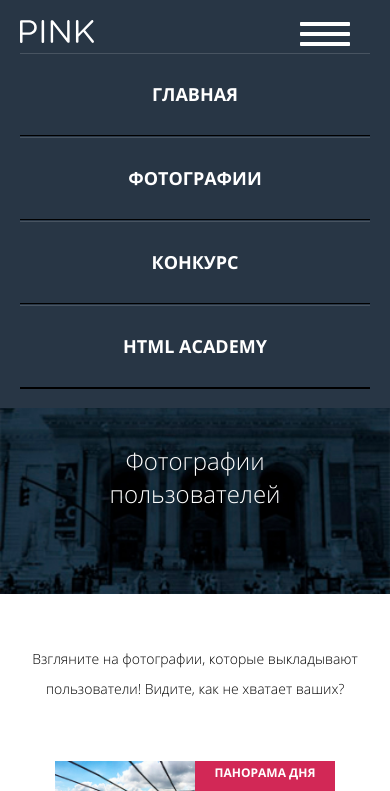
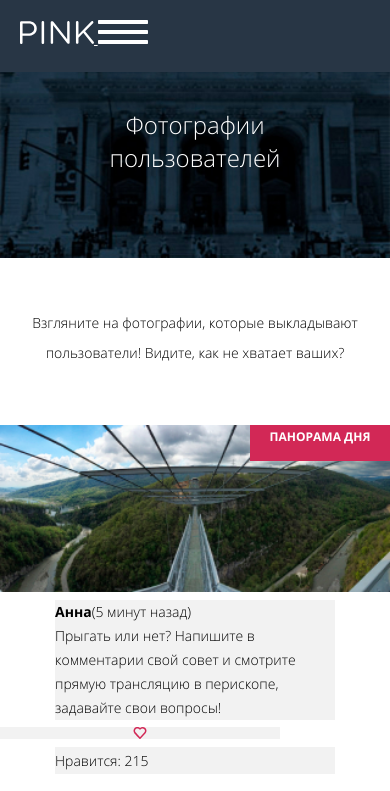
Before and after one commit to asvetta/1685555-pink-23, a website: page source/catalog.html in a window 390 px wide. Shown: the top 791 px of the page. Drawn offline with nearby package versions, Linux system fonts and the light colour scheme; files that its build step writes are made by us from their sources.

Commit message:
изенения

```diff
--- a/source/catalog.html
+++ b/source/catalog.html
@@ -11,7 +11,6 @@
 <body class="page__body">
   <header class="page-header">
     <nav class="main-nav">
-      <div class="main-nav__header">
         <a class="page-header__logo logo" href="index.html">
           <svg width="74" height="23" viewBox="0 0 74 23" fill="none" xmlns="http://www.w3.org/2000/svg">
             <path
@@ -35,7 +34,6 @@
               fill="white" />
           </svg>
         </button>
-      </div>
       <ul class="main-nav__list main-nav--close">
         <li class="main-nav__item">
           <a class="main-nav__link" href="index.html">Главная</a>
--- a/source/js/script.js
+++ b/source/js/script.js
@@ -2,7 +2,7 @@ const mainnavtoggle = document.querySelector('.main-nav--close');
 const nav = document.querySelector('.main-nav__list');
 const button = document.querySelector('.main-nav__toggle');
 
-nav.classList.add('.main-nav--open');
+nav.classList.add('main-nav--open');
 
 button.addEventListener('click', function (evt) {
   evt.preventDefault();
--- a/source/less/blocks/gallery.less
+++ b/source/less/blocks/gallery.less
@@ -23,10 +23,22 @@
   .margin-center;
 }
 
+.gallery__special {
+  position: relative;
+  width: 100%;
+  background-color: transparent;
+}
+
 .gallery__user {
   font-size: 14px;
   line-height: 24px;
   margin: 0;
+}
+
+.gallery__user--special {
+  width: 280px;
+  background-color: @grey;
+  .margin-center;
 }
 
 .gallery__post {
@@ -43,16 +55,34 @@
   margin: 0;
 }
 
+.gallery__number {
+  width: 280px;
+  background-color: @grey;
+  .margin-center;
+}
+
 .gallery__img {
   width: 100%;
 }
 
-.gallery_img--special {
-  width: 100vw;
+.gallery__likes {
+  margin: 0;
 }
 
-.gallery__special {
-  position: relative;
+.gallery__user--special,
+.gallery__post--special,
+.gallery__likes--special {
+  width: 280px;
+  background-color: @grey;
+  .margin-center;
+}
+
+.gallery__heart--special {
+  width: 280px;
+  background-color: @grey;
+  align-self: left;
+  margin-left: auto;
+  margin-right: auto;
 }
 
 .gallery__special::before {
--- a/source/less/blocks/main-nav.less
+++ b/source/less/blocks/main-nav.less
@@ -4,11 +4,6 @@
 
 .main-nav--open {
   display: none;
-}
-
-.main-nav__header {
-  display: flex;
-  justify-content: space-between;
 }
 
 .main-nav__list {
@@ -38,7 +33,6 @@
 
 .main-nav__toggle {
   margin-left: auto;
-  margin-right: 20px;
   background: transparent;
   border: none;
   padding: 0;
--- a/source/less/blocks/tariff.less
+++ b/source/less/blocks/tariff.less
@@ -25,7 +25,7 @@
   background-color: @darkgrey;
   color: @white;
   width: 152px;
-  border: 2px solid @grey;
+  border: 1px solid @grey;
   border-radius: 1px;
 }
 
@@ -79,6 +79,8 @@
   min-height: 45px;
 }
 
+
+
 .tariff__cell-row--hit {
   display: flex;
   justify-content: space-between;
```
Also changed, not shown: source/form.html (+0 -2 lines).
